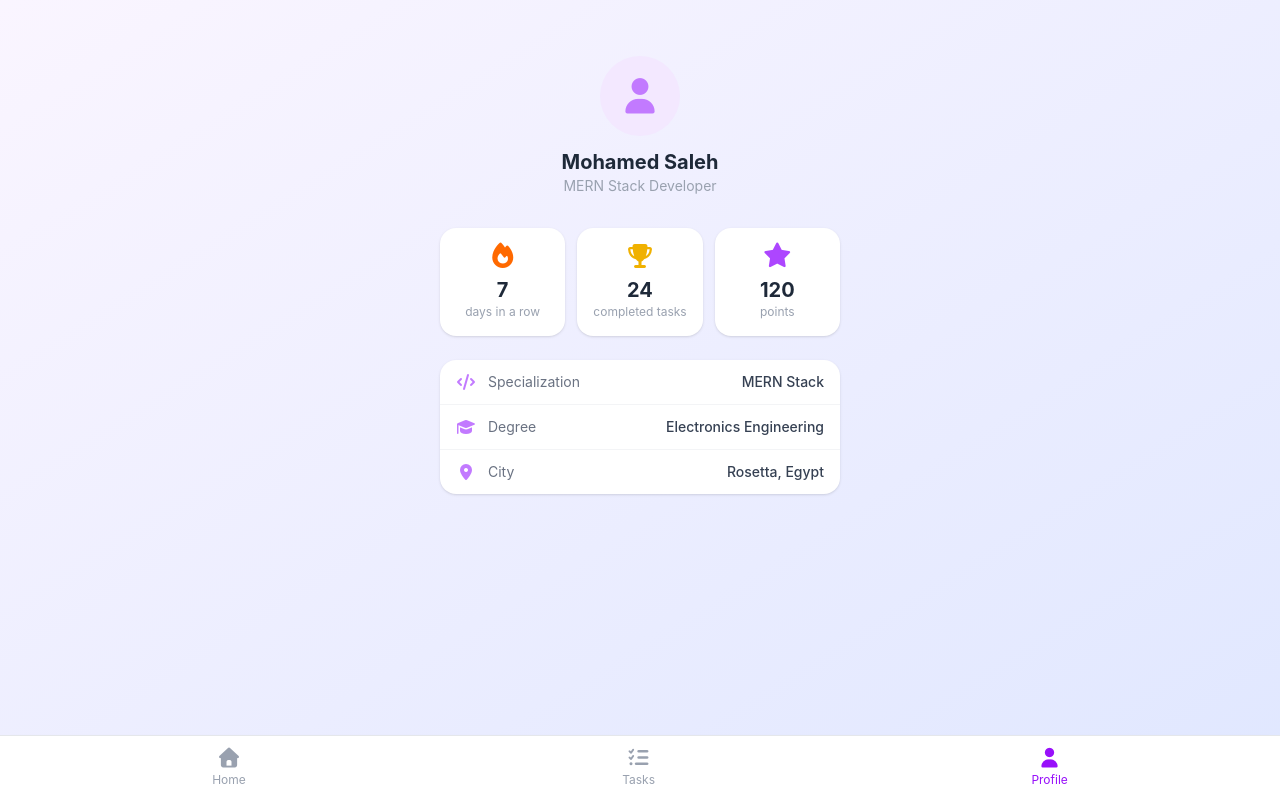
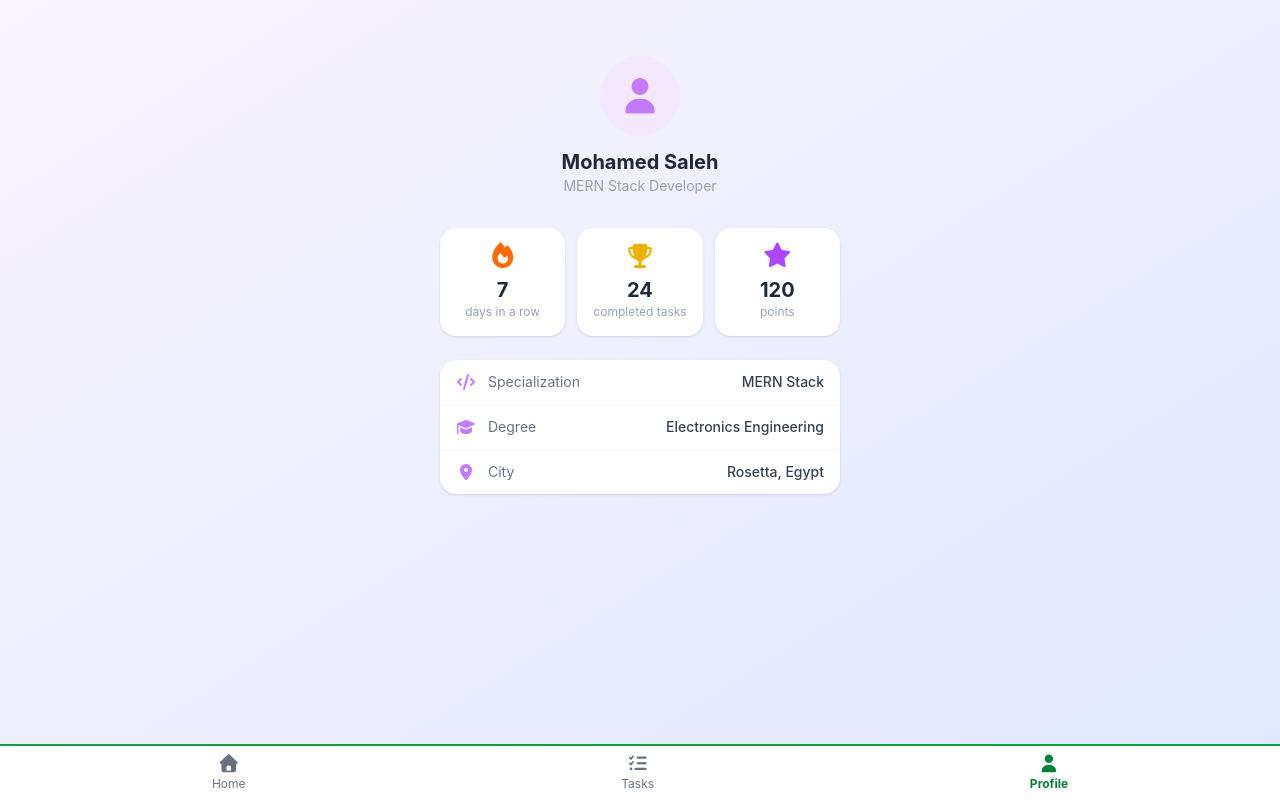
Before and after one commit to mahmoud112001/React-Course, a React (Vite) app in the folder Day02/assignment/todo-list/: page /profile in a window 1280 px wide. Built offline with nearby package versions, Linux system fonts and the light colour scheme.

Commit message:
Style: update Navbar layout and links

```diff
--- a/Day02/assignment/todo-list/src/components/Navbar.jsx
+++ b/Day02/assignment/todo-list/src/components/Navbar.jsx
@@ -2,24 +2,22 @@ import { NavLink } from "react-router-dom";
 
 export default function Navbar() {
   const linkClass = ({ isActive }) =>
-    `flex flex-col items-center gap-1 text-xs transition-colors ${
-      isActive ? "text-purple-600" : "text-gray-400 hover:text-purple-400"
+    `flex flex-col items-center gap-1 text-xs ${
+      isActive ? "text-green-700 font-bold" : "text-gray-500"
     }`;
 
   return (
-    <nav className="fixed bottom-0 left-0 right-0 bg-white border-t border-gray-200 px-6 py-3 flex justify-around items-center shadow-lg">
+    <nav className="fixed bottom-0 left-0 right-0 bg-white border-t-2 border-green-600 px-6 py-2 flex justify-around items-center">
       <NavLink to="/" end className={linkClass}>
-        <i className="fa-solid fa-house text-xl"></i>
+        <i className="fa-solid fa-house text-lg"></i>
         <span>Home</span>
       </NavLink>
-
       <NavLink to="/tasks" className={linkClass}>
-        <i className="fa-solid fa-list-check text-xl"></i>
+        <i className="fa-solid fa-list-check text-lg"></i>
         <span>Tasks</span>
       </NavLink>
-
       <NavLink to="/profile" className={linkClass}>
-        <i className="fa-solid fa-user text-xl"></i>
+        <i className="fa-solid fa-user text-lg"></i>
         <span>Profile</span>
       </NavLink>
     </nav>
```
